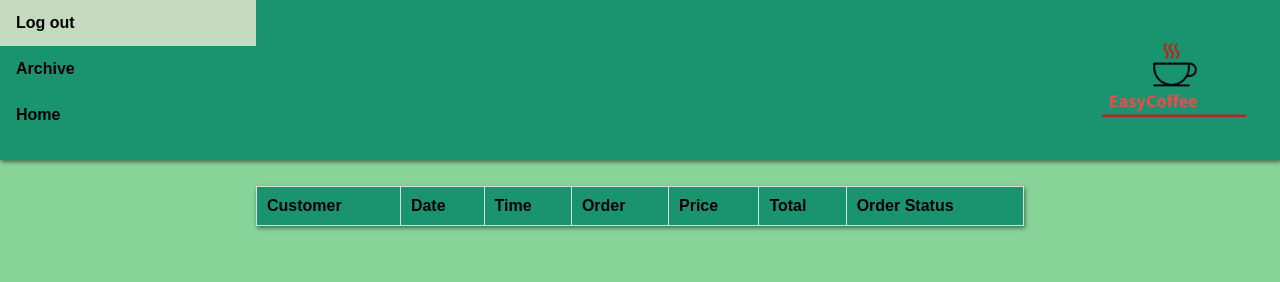
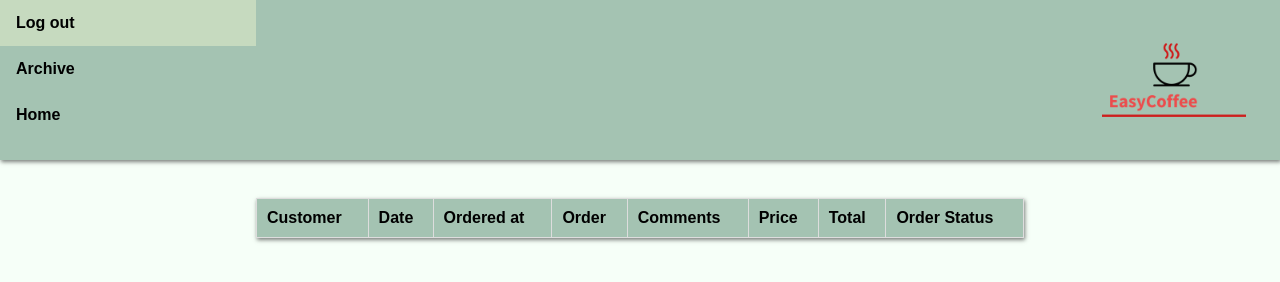
Before and after one commit to 3520kramer/CoffeeApp, a website: page public/frontpage/frontpage.html in a window 1280 px wide. Drawn offline with nearby package versions, Linux system fonts and the light colour scheme; files that its build step writes are made by us from their sources; no server answers; files whose address does not match are found by name.

Commit message:
added comments on order table and altered time to ordered at + colorscheme change

```diff
--- a/public/frontpage/frontpage.html
+++ b/public/frontpage/frontpage.html
@@ -23,8 +23,9 @@
           <tr>
             <th>Customer</th>
             <th>Date</th>
-            <th>Time</th>
+            <th>Ordered at</th>
             <th>Order</th>
+            <th>Comments</th>
             <th>Price</th>
             <th>Total</th>
             <th>Order Status</th>
@@ -36,9 +37,10 @@
             <td class="date"></td>
             <td class="time"></td>
             <td class="products"></td>
+            <td class="comments"></td>
             <td class="price"></td>
             <td class="total"></td>
-            <td></td>
+            <td class="order_status"></td>
           </tr>
         </tfoot>
       </table>
--- a/public/frontpage/frontpage.js
+++ b/public/frontpage/frontpage.js
@@ -13,7 +13,13 @@ $(document).ready( () =>{
           $clone.find('.customer_name').text(item.customer_name);
           $clone.find('.date').text(item.date);
           $clone.find('.time').text(item.time);
+          $clone.find('.comments').text(item.comments);
           $clone.find('.total').text(item.total + ' Kr.');
+
+          // accept and cancel buttons
+          $clone.find('.order_status').html(`<button type="button" onclick="alert(${item.total})">Accept</button>` +
+          `<button type="button" onclick="alert(${item.total})">Cancel</button>`);
+
 
           // loops through orders product name
           let productsName = item.products.map(prod => `${prod.name}`);
@@ -32,7 +38,3 @@ $(document).ready( () =>{
     });
 
 });
-/*
-<input type="button" onclick="${$("#frontpage_ready_ordertable").append(data[i])}" value="Ready"/>
-<input type="button" onclick="insert(this)" value="Cancel"/>
-*/
--- a/public/global.css
+++ b/public/global.css
@@ -2,14 +2,14 @@
 
 body {
     font-family: arial, sans-serif;
-    background-color: #88d498;
+    background-color: #F6FFF8;
     margin: 0;
 }
 
 /* frontpage order table */
 
 #frontpage_new_ordertable, #itempage_new_table {
-    margin-top: 2%;
+    margin-top: 3%;
     border-collapse: collapse;
     width: 60%;
     margin-left: auto;
@@ -28,18 +28,18 @@ td, th {
 }
 
 tr:nth-child(even) {
-    background-color: #c6dabf;
+    background-color: #CCE3DE;
 }
 
 tr:nth-child(odd) {
-    background-color: #1a936f;
+    background-color: #A4C3B2;
 }
 
 /* frontpage navigation */
 
 .navbar {
     overflow: hidden;
-    background-color: #1a936f;
+    background-color: #A4C3B2;
     position: sticky;
     top: 0;
     width: 100%;
--- a/routes/firebase.js
+++ b/routes/firebase.js
@@ -128,7 +128,6 @@ router.get("/products", (req, res) => {
       });
 
   });
-
 });
 
 
```
Also changed, not shown: public/color_scheme.jpg (deleted), public/colorscheme.jpg (added).
